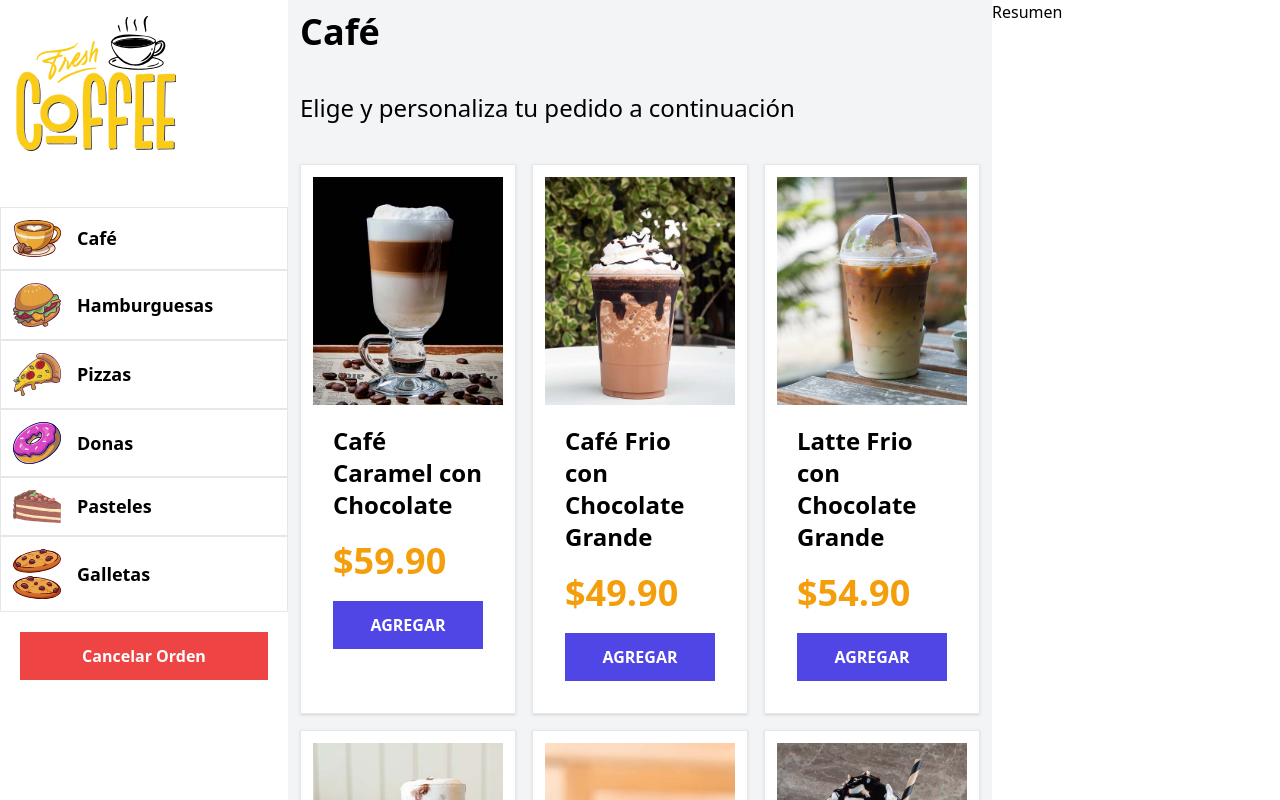
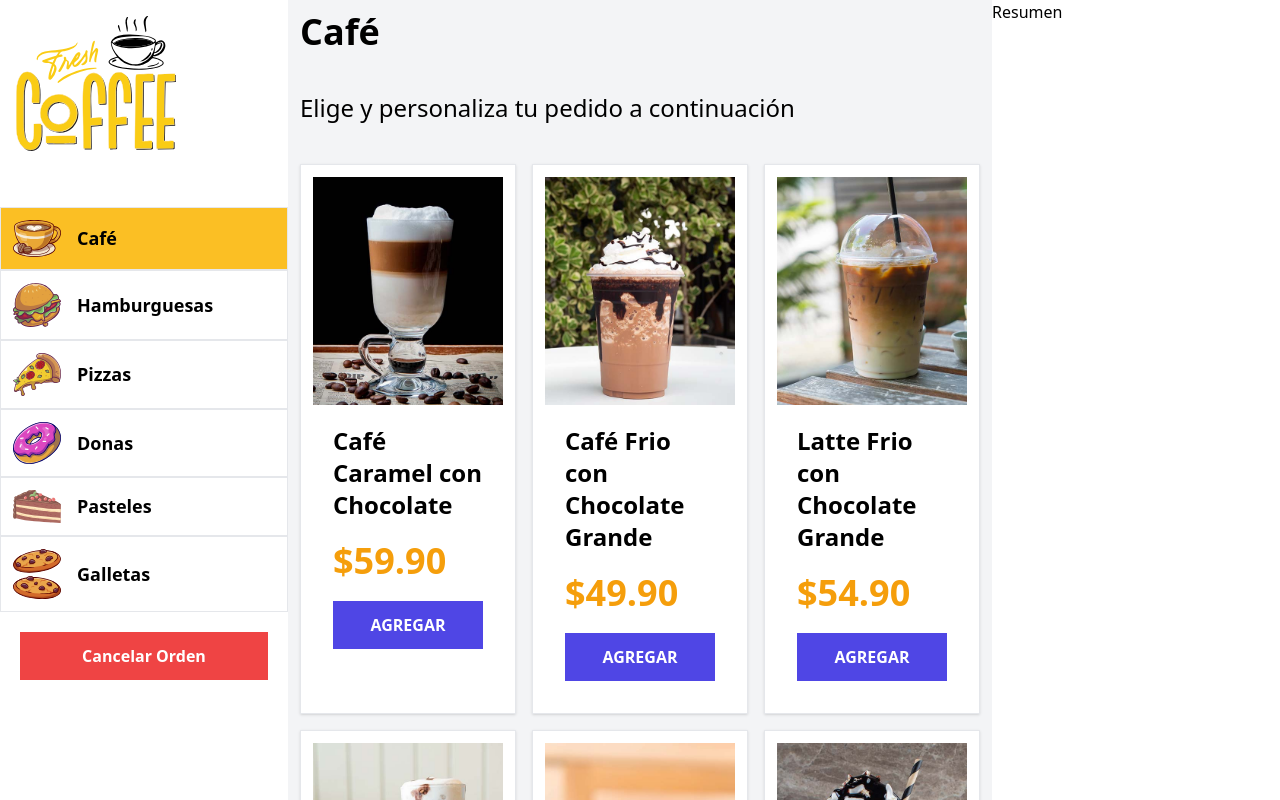
Before and after one commit to albertosanchezc/React-quiosco, a React (Vite) app: page / in a window 1280 px wide. Built offline with nearby package versions, Linux system fonts and the light colour scheme.

Commit message:
Seleccionar y filtrar Categorias

```diff
--- a/src/components/Categoria.jsx
+++ b/src/components/Categoria.jsx
@@ -1,15 +1,22 @@
+import useQuiosco from "../hooks/useQuiosco"
+export default function Categoria({categoria}) {// Pregunta de entrevista Un prop es un argumento que se pasa entre los componentes de React
+    const { handleClickCategoria, categoriaActual } = useQuiosco();
+    const { icono, id, nombre } = categoria
 
-export default function Categoria({categoria}) {// Pregunta de entrevista Un prop es un argumento que se pasa entre los componentes de React
-    const {icono, id, nombre} = categoria
 
   return (
-    <div className="flex items-center gap-4 border w-full p-3 hover:bg-amber-400 cursor-pointer">
+    <div className={`${categoriaActual.id === id ? 'bg-amber-400' : 'bg-white'} flex items-center gap-4 border w-full p-3 hover:bg-amber-400 cursor-pointer`} >
         <img
             src={`/img/icono_${icono}.svg`}
             alt="Imagen Icono"
             className="w-12"
         />
-        <p className="text-lg font-bold cursor-pointer truncate">{nombre}</p>
+        <button
+          className="text-lg font-bold cursor-pointer truncate"
+          onClick={() => handleClickCategoria(id)}
+        >
+            {nombre}
+        </button>
 
     </div>
   )
--- a/src/context/QuioscoProvider.jsx
+++ b/src/context/QuioscoProvider.jsx
@@ -4,14 +4,21 @@
 const QuioscoContext = createContext()
 const QuioscoProvider = ({children}) => {
 
-    const [categorias,setCategorias] = useState(categoriasDB);
-    const [categoriaActual,setcategoriaActual] = useState(categorias[0]);
+    const [categorias, setCategorias] = useState(categoriasDB);
+    const [categoriaActual, setcategoriaActual] = useState(categorias[0]);
 
+    const handleClickCategoria = id => {
+        const categoria = categorias.filter(categoria => categoria.id === id)[0]
+        setcategoriaActual(categoria)
+        console.log(categoriaActual)
+
+    }
     return (
         <QuioscoContext.Provider
             value={{
                 categorias,
-                categoriaActual
+                categoriaActual,
+                handleClickCategoria
             }}
 
 
--- a/src/views/Inicio.jsx
+++ b/src/views/Inicio.jsx
@@ -1,10 +1,10 @@
-import { productos } from '../data/productos'
+import { productos as data } from '../data/productos'
 import Producto from '../components/Producto'
 import useQuiosco from '../hooks/useQuiosco'
 export default function Inicio() {
 
   const { categoriaActual } = useQuiosco()
-
+  const productos = data.filter(producto => producto.categoria_id === categoriaActual.id)
   return (
     <>
       <h1 className='text-4xl font-black'>{categoriaActual.nombre}</h1>
```
